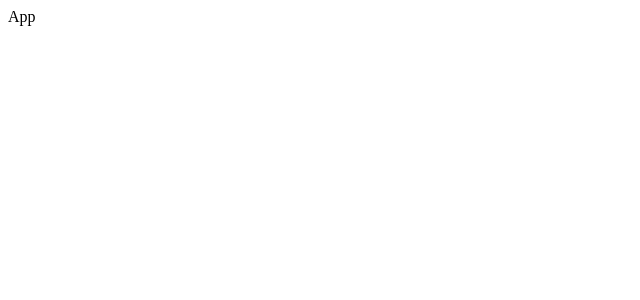
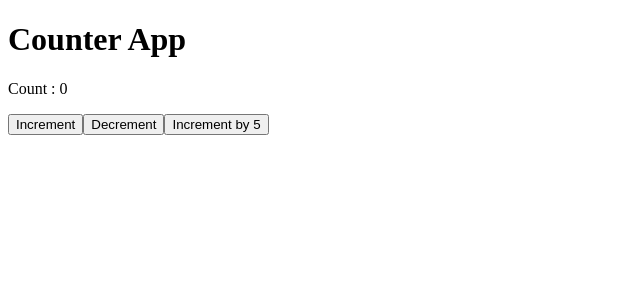
Before and after one commit to steamnp/bfs45, a React (Vite) app: page / in a window 1280 px wide. Shown: the top 300 px of the page, without its empty margins (0-640 px from the left). Built offline with nearby package versions, Linux system fonts and the light colour scheme.

Commit message:
counterApp

```diff
--- a/src/App.tsx
+++ b/src/App.tsx
@@ -1,5 +1,22 @@
+import { RootState } from "@reduxjs/toolkit/query";
+import { increment, decrement, incrementByAmount } from "./feature/CounterSlice"
+import { UseSelector, useDispatch, useSelector } from "react-redux";
+
 function App() {
-  return <div>App</div>
+  const count = useSelector((state: RootState) => state.counter.value);
+  const dispatch = useDispatch();
+
+  return (
+    <div>
+      <h1>Counter App</h1>
+      <p>Count : {count}</p>
+      <button onClick={() => dispatch(increment())}>Increment</button>
+      <button onClick={() => dispatch(decrement())}>Decrement</button>
+      <button onClick={() => dispatch(incrementByAmount(5))}>Increment by 5</button>
+
+
+
+    </div>)
 }
 
 export default App
--- a/src/app/store.ts
+++ b/src/app/store.ts
@@ -1,5 +1,14 @@
-import { configureStore } from "@reduxjs/toolkit";
+import { configureStore } from '@reduxjs/toolkit'
+import counterReducer from '../feature/CounterSlice'
 
-export default configureStore({
-  reducer: {},
-});
+
+export const store = configureStore({
+  reducer: {
+    counter : counterReducer,
+  },
+})
+
+
+export type RootState = ReturnType<typeof store.getState>
+
+export type AppDispatch = typeof store.dispatch
--- /dev/null
+++ b/src/feature/CounterSlice.ts
@@ -0,0 +1,34 @@
+import { PayloadAction, createSlice } from '@reduxjs/toolkit'
+
+
+interface CounterState {
+  value: number
+}
+
+// Define the initial state using that type
+const initialState: CounterState = {
+  value: 0,
+}
+
+export const counterSlice = createSlice({
+  name: 'counter',
+  initialState,
+  reducers: {
+    increment: (state) => {
+
+      state.value += 1
+    },
+    decrement: (state) => {
+      state.value -= 1
+    },
+    incrementByAmount: (state, action: PayloadAction<number>) => {
+      state.value += action.payload
+    },
+  },
+})
+
+// Action creators are generated for each case reducer function
+export const { increment, decrement, incrementByAmount } = counterSlice.actions
+// export const selectCount = (state: RootState) => state.counter.value
+
+export default counterSlice.reducer
--- a/src/main.tsx
+++ b/src/main.tsx
@@ -1,6 +1,6 @@
 import React from 'react'
 import ReactDOM from 'react-dom/client'
-import store from "./app/store.ts";
+import {store} from "./app/Store.ts";
 import { Provider } from "react-redux";
 import App from './App.tsx'
 
```
